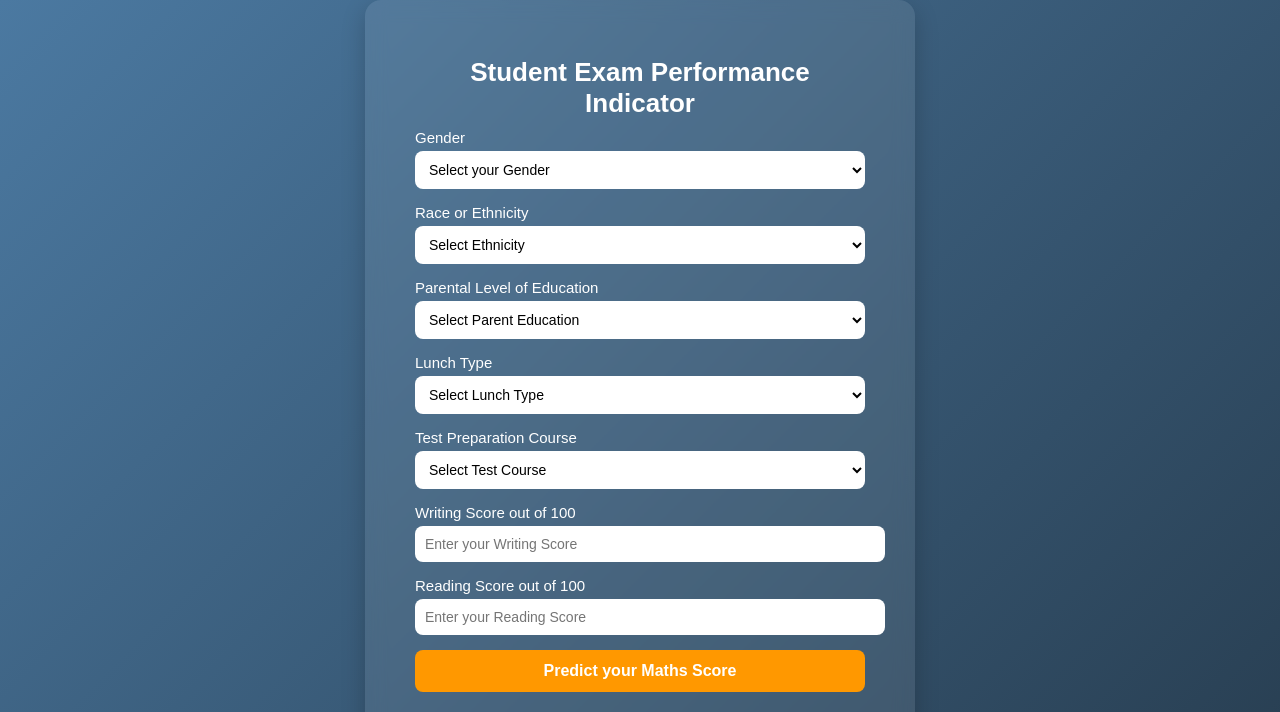
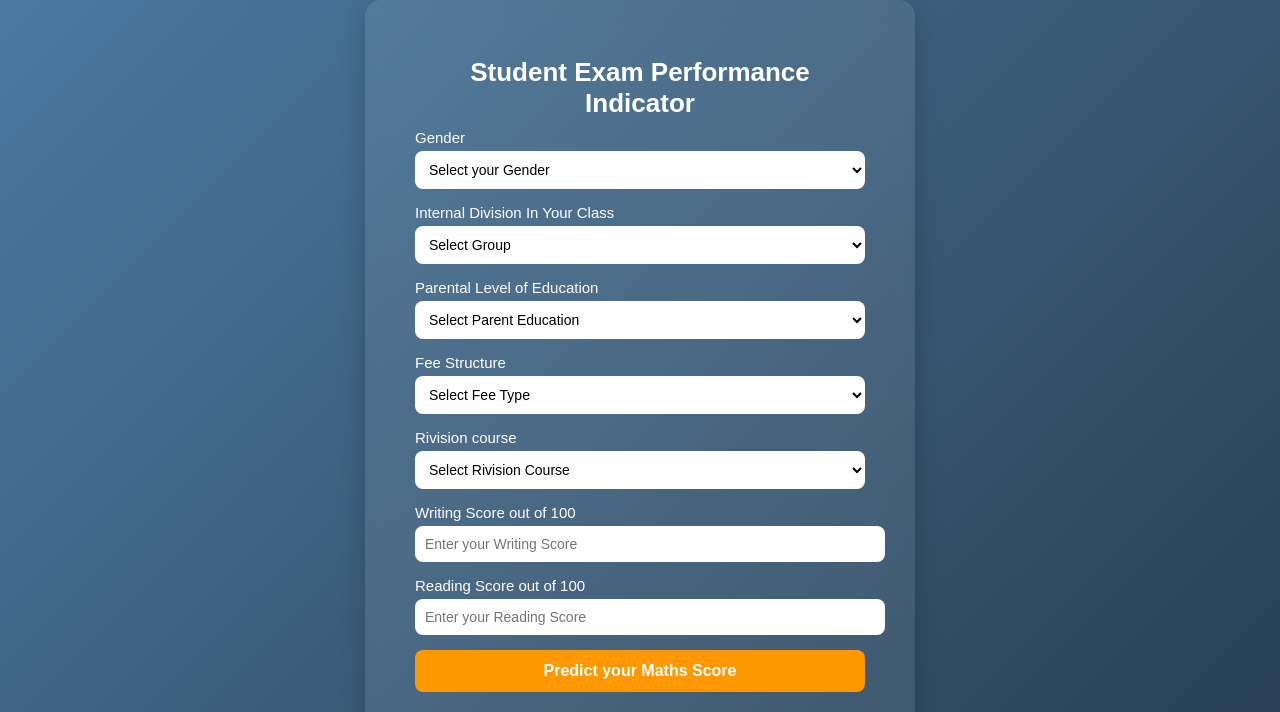
Before and after one commit to nagasai-chowdary-gituser/mlprojects, a Flask app: page /predictdata in a window 1280 px wide. Shown: the top 712 px of the page. Run offline with Flask 3, Linux system fonts and the light colour scheme.

Commit message:
modified home page

```diff
--- a/templates/home.html
+++ b/templates/home.html
@@ -92,9 +92,9 @@
                 <option value="female">Female</option>
             </select>
 
-            <label>Race or Ethnicity</label>
+            <label>Internal Division In Your Class</label>
             <select class="form-control" name="ethnicity" required>
-                <option selected disabled value="">Select Ethnicity</option>
+                <option selected disabled value="">Select Group</option>
                 <option value="group A">Group A</option>
                 <option value="group B">Group B</option>
                 <option value="group C">Group C</option>
@@ -113,16 +113,16 @@
                 <option value="some high school">some high school</option>
             </select>
 
-            <label>Lunch Type</label>
+            <label>Fee Structure</label>
             <select class="form-control" name="lunch" required>
-                <option selected disabled value="">Select Lunch Type</option>
+                <option selected disabled value="">Select Fee Type</option>
                 <option value="free/reduced">free/reduced</option>
                 <option value="standard">standard</option>
             </select>
 
-            <label>Test Preparation Course</label>
+            <label>Rivision course</label>
             <select class="form-control" name="test_preparation_course" required>
-                <option selected disabled value="">Select Test Course</option>
+                <option selected disabled value="">Select Rivision Course</option>
                 <option value="none">None</option>
                 <option value="completed">Completed</option>
             </select>
```
